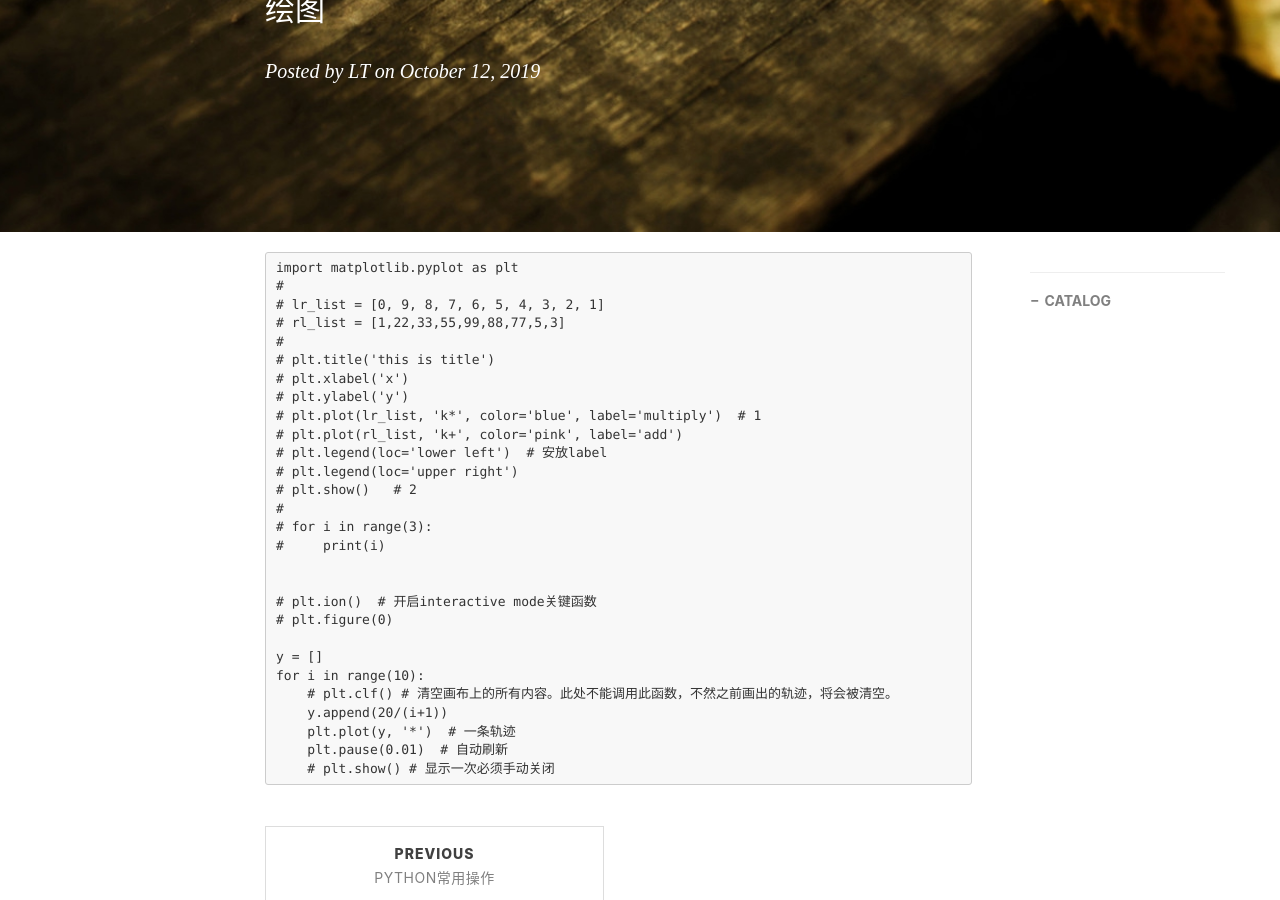
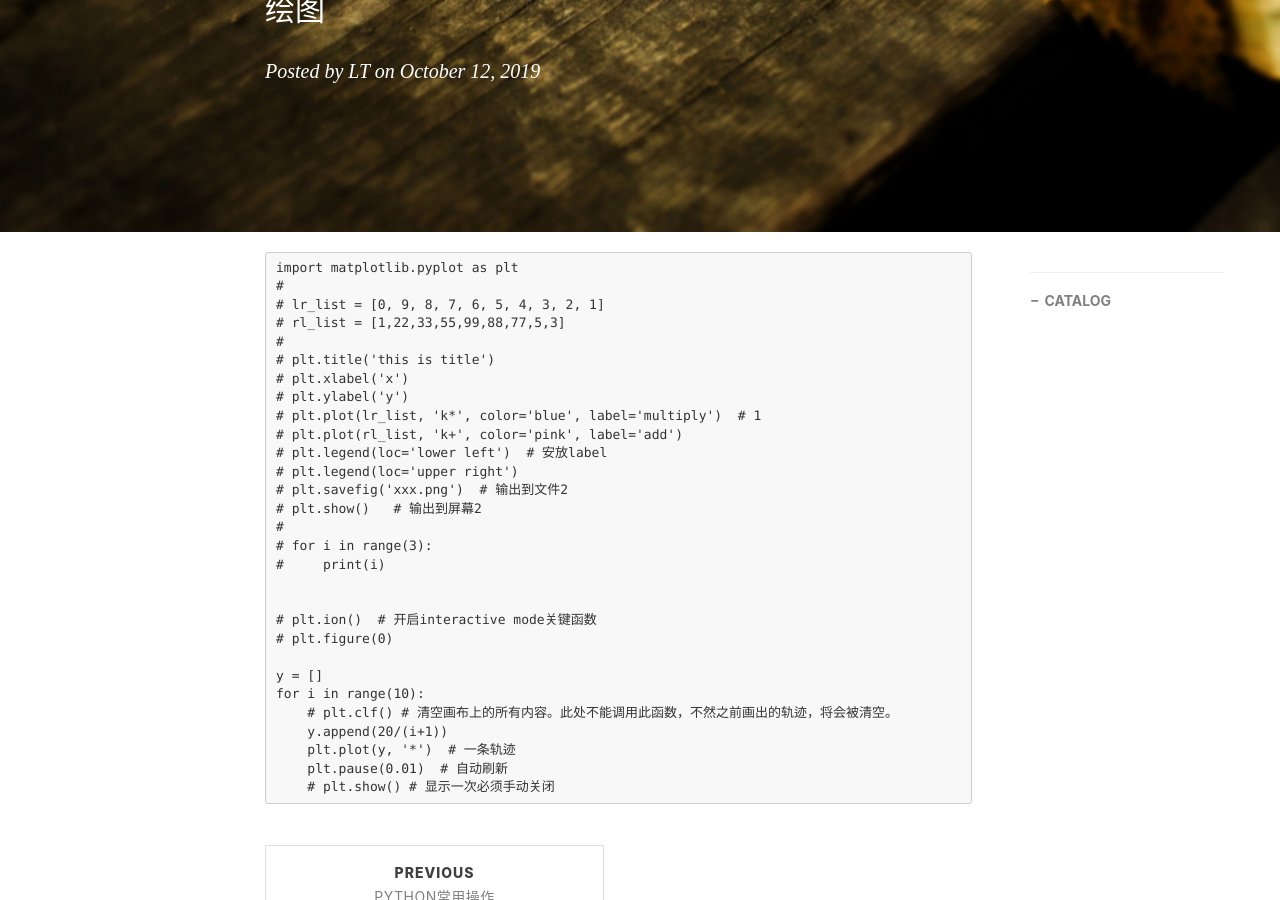
Before and after one commit to LeeeLiu/leeeliu.github.io, a Jekyll site: the page built from _posts/2019-10-12-py绘图.md, in a window 1280 px wide and 900 px high, scrolled down 291 px. Built offline with Jekyll 4.4.1, drawn with Linux system fonts in a browser that asks for light colours; nearby versions of some CDN libraries; comment, search, counter and statistics services are not loaded.

Commit message:
Update 2019-10-12-py绘图.md

```diff
--- a/_posts/2019-10-12-py绘图.md
+++ b/_posts/2019-10-12-py绘图.md
@@ -24,7 +24,8 @@ import matplotlib.pyplot as plt
 # plt.plot(rl_list, 'k+', color='pink', label='add')
 # plt.legend(loc='lower left')  # 安放label
 # plt.legend(loc='upper right')
-# plt.show()   # 2
+# plt.savefig('xxx.png')  # 输出到文件2
+# plt.show()   # 输出到屏幕2
 #
 # for i in range(3):
 #     print(i)
```
